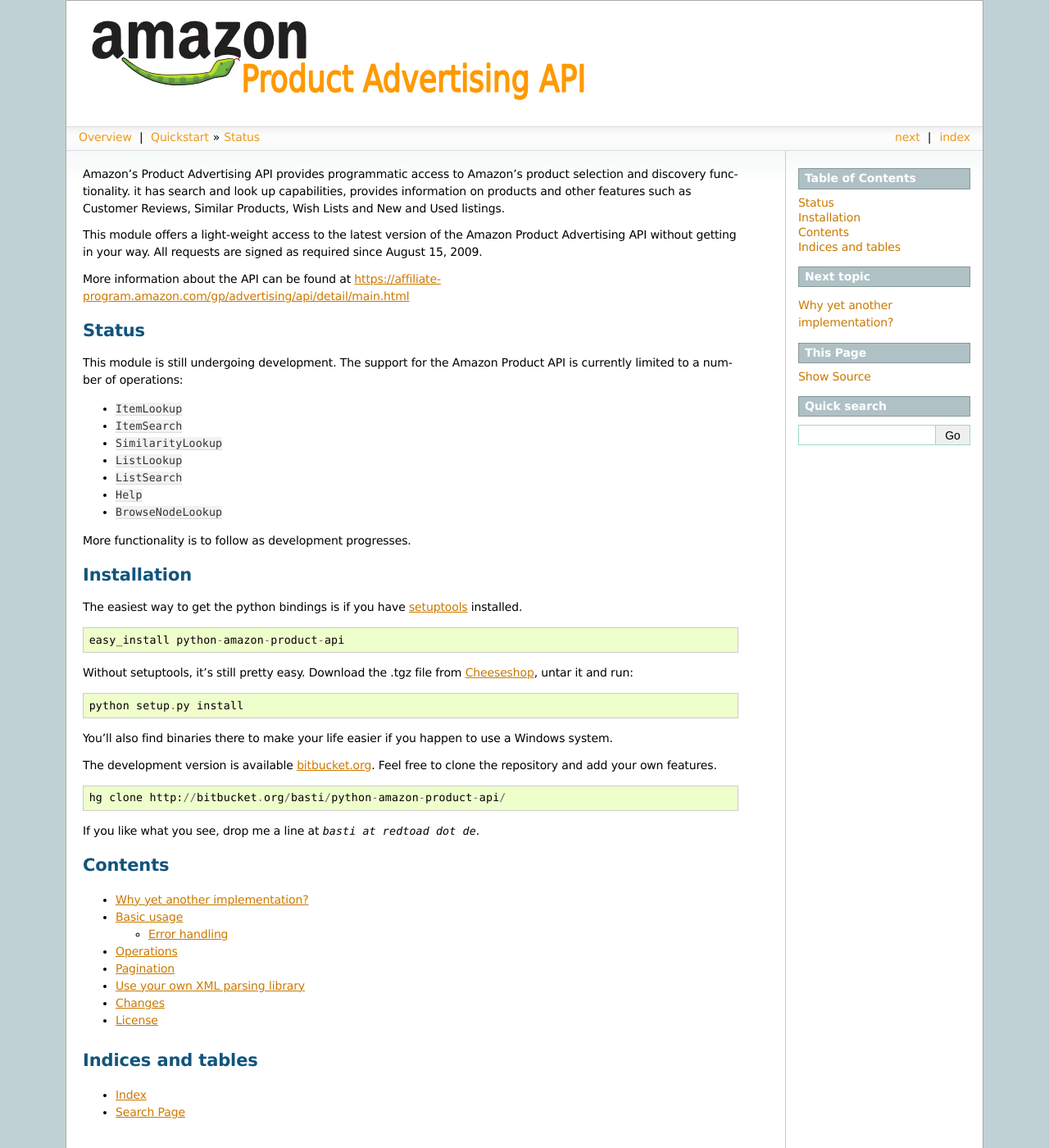
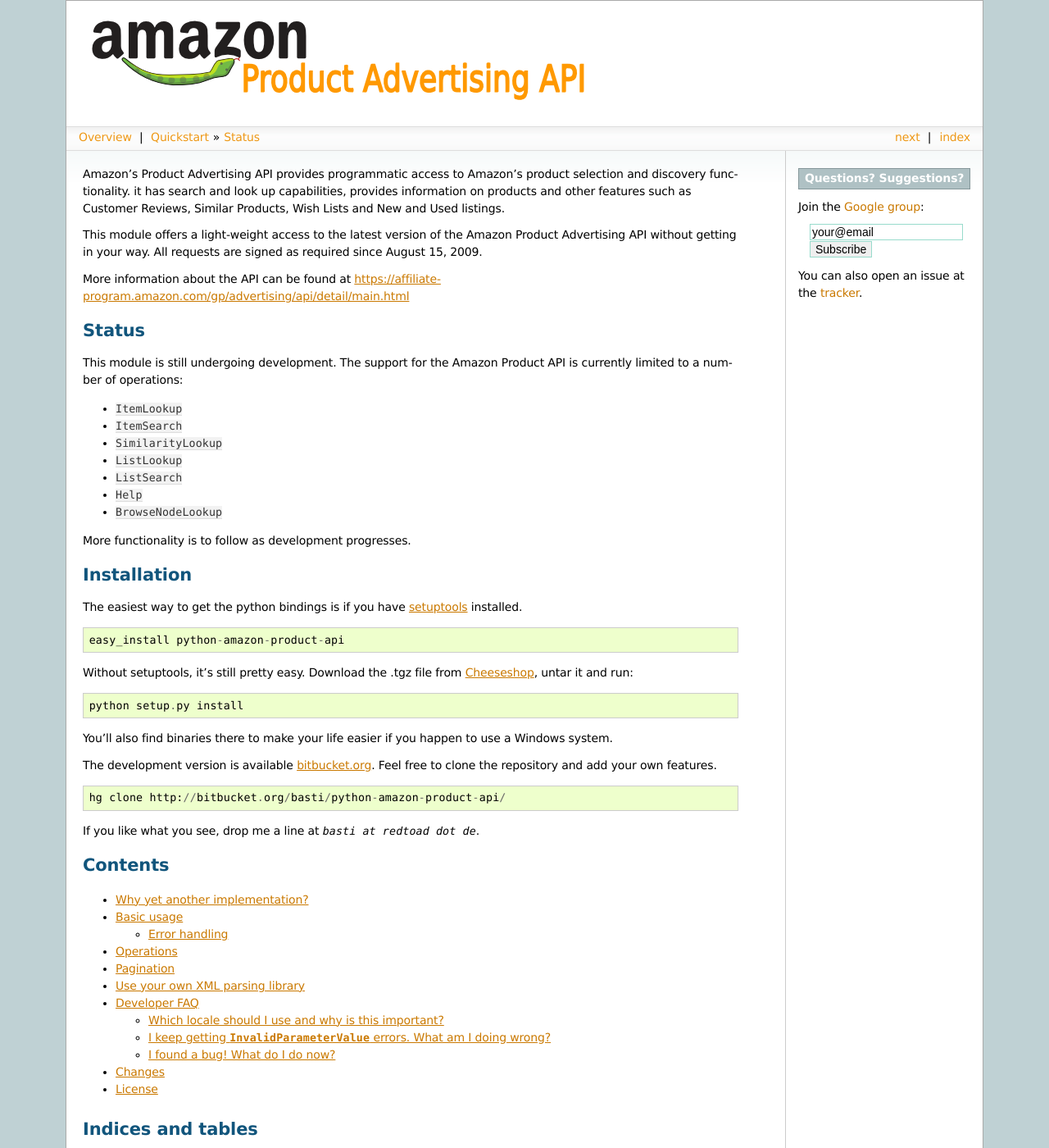
Before and after one commit to zyinjia/python-amazon-product-api, a Sphinx documentation site: the page built from docs/index.rst, in a window 1280 px wide and 1400 px high. Shown: the whole window at 82% size. Built offline with Sphinx 7.4.7, drawn with Linux system fonts in a browser that asks for light colours; some of the changed lines change nothing that is shown.

Commit message:
Updated DOCS.

```diff
--- a/docs/conf.py
+++ b/docs/conf.py
@@ -136,7 +136,7 @@
 #html_use_smartypants = True
 
 # Custom sidebar templates, maps document names to template names.
-#html_sidebars = {}
+html_sidebars = {'index' : 'indexsidebar.html'}
 
 # Additional templates that should be rendered to pages, maps page names to
 # template names.
--- /dev/null
+++ b/docs/faq.rst
@@ -0,0 +1,65 @@
+
+Developer FAQ
+=============
+
+Here is a growing collection of questions that pop up regularly.
+
+Which locale should I use and why is this important?
+----------------------------------------------------
+
+Amazon is a world-wide venture. Product Advertising API is as well.
+Product Advertising API operates in six locales:
+
+* CA
+* DE
+* FR
+* JP
+* UK
+* US
+
+Each of these locales is serviced by an Amazon web site that uses the local
+language, local customs, and local formatting. For example, when you look at
+the DE homepage for Amazon, you see the listings in German. If you purchased an
+item, you would find the price in Euros, and, if you were to purchase a movie,
+you would find that the movie rating would conform to the movie rating system
+used in Germany.
+
+Product Advertising API responses contain the same localized information.
+Product Advertising API determines the correct locale by examining the endpoint
+in the request.
+
+
+I keep getting ``InvalidParameterValue`` errors. What am I doing wrong?
+-----------------------------------------------------------------------
+
+The Amazon webservice returns an ``InvalidParameterValue`` error if you enter a
+*wrong* ISBN. Wrong, as it seems, can mean the format is wrong (too short) or
+contains invalid characters (e.g. dashes "-").
+
+Surprisingly, wrong can even mean that you used the *wrong locale*! For
+instance, you cannot retrieve data for an English book (ISBN 9780596158064)
+from locale ``de`` or for a German book (ISBN 9783836214063) from locale
+``us`` - but using locale ``uk`` works for both!
+
+Try your query again using a valid ISBN and play around with the locale. You
+can set the locale at initialisation::
+
+    from amazonproduct import API
+    AWS_KEY = '...'
+    SECRET_KEY = '...'
+    api = API(AWS_KEY, SECRET_KEY, "uk")
+    root = api.item_lookup('9783836214063', IdType='ISBN', SearchIndex='Books')
+
+
+I found a bug! What do I do now?
+--------------------------------
+
+You can do two things:
+
+1. File a bug report (but please look at the `list of know issues`_ before)
+2. Send an e-mail to the `mailing list`_.
+
+*Any* feedback is welcome!
+
+.. _list of know issues: http://bitbucket.org/basti/python-amazon-product-api/issues/
+.. _mailing list: http://groups.google.com/group/python-amazon-product-api-devel
--- a/docs/index.rst
+++ b/docs/index.rst
@@ -66,6 +66,8 @@
    pagination
    use-your-own
 
+   faq
+
    changes
    license
 
--- /dev/null
+++ b/docs/templates/index.html
@@ -0,0 +1,2 @@
+{% extends "layout.html" %}
+{% set title = 'Overview' %}
--- /dev/null
+++ b/docs/templates/indexsidebar.html
@@ -0,0 +1,13 @@
+
+<h3>Questions? Suggestions?</h3>
+
+<p>Join the <a href="http://groups.google.com/group/python-amazon-product-api-devel">Google group</a>:</p>
+<form action="http://groups.google.com/group/python-amazon-product-api-devel/boxsubscribe"
+      style="padding-left: 1em">
+  <input type="text" name="email" value="your@email"/>
+  <input type="submit" name="sub" value="Subscribe" />
+</form>
+
+<p>You can also open an issue at the
+  <a href="http://www.bitbucket.org/basti/python-amazon-product-api/issues/">tracker</a>.
+</p>
```
Also changed, not shown: docs/templates/layout.html (line endings or trailing spaces), 1 other file.
